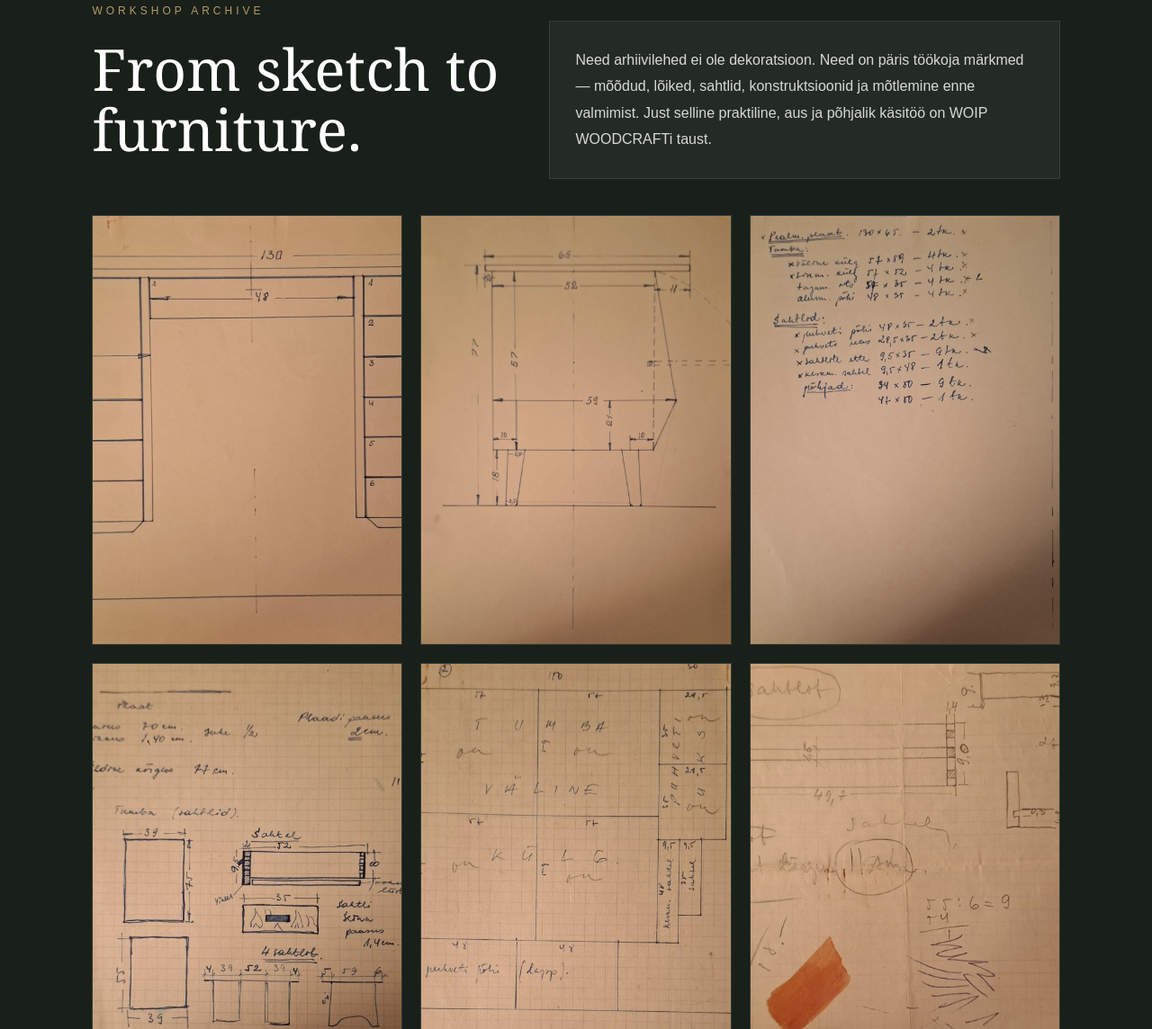
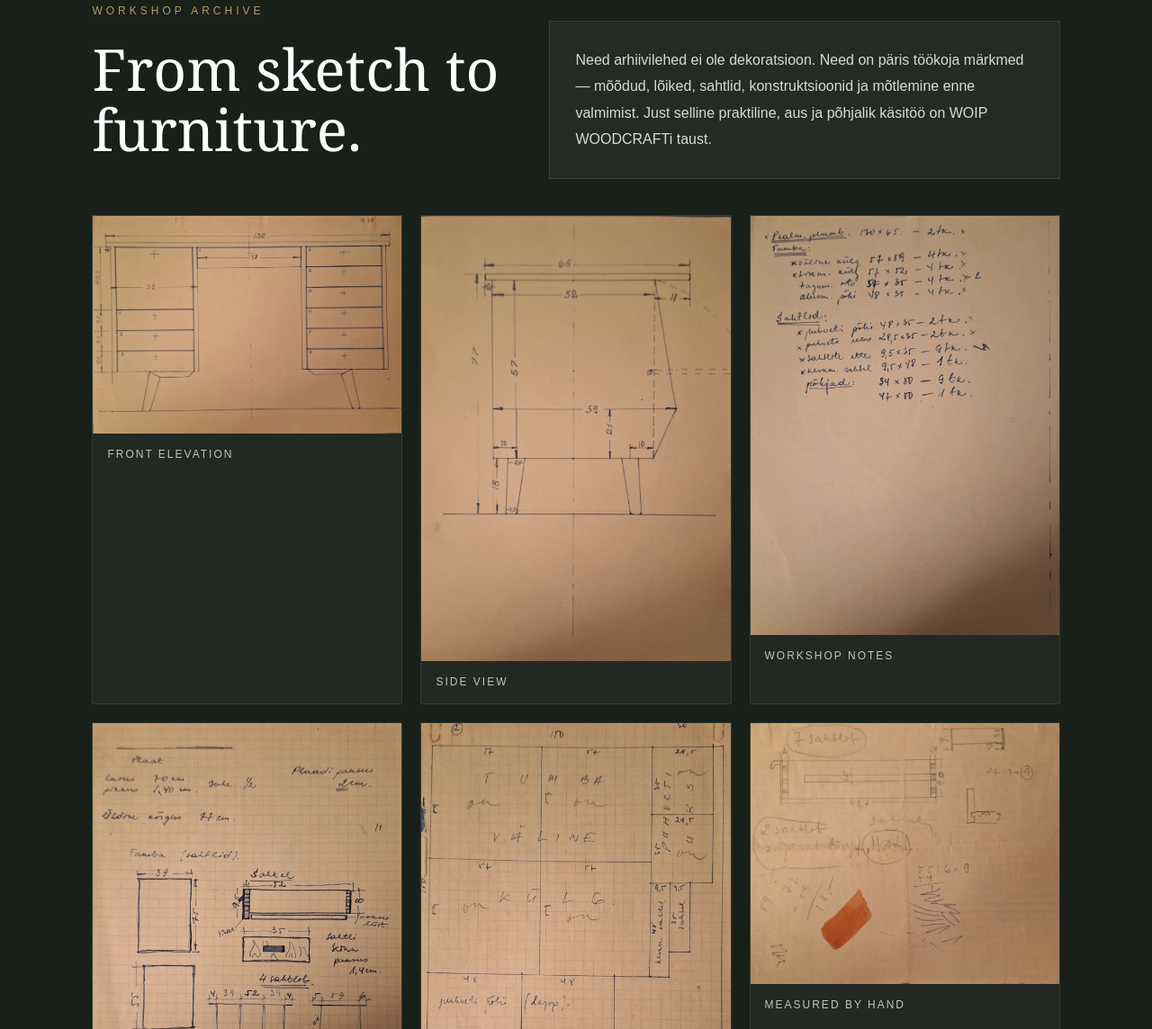
Before and after one commit to AHTOW/AhtoW.github.io, a plain HTML site: page index.html in a window 1280 px wide. Shown: the part 1471-2615 px from the top of the page at 90% size. Drawn offline with Linux system fonts and the light colour scheme.

Commit message:
Update image styles in archive-item class
Changed image styles to maintain aspect ratio and added background color.

```diff
--- a/index.html
+++ b/index.html
@@ -258,11 +258,12 @@
     }
 
     .archive-item img {
-      width: 100%;
-      height: 100%;
-      object-fit: cover;
-      aspect-ratio: 4 / 5;
-      filter: saturate(0.92) contrast(1.02);
+  width: 100%;
+  height: auto;
+  object-fit: contain;
+  background: #d8b784;
+  filter: saturate(0.92) contrast(1.03);
+
     }
 
     .archive-caption {
```
